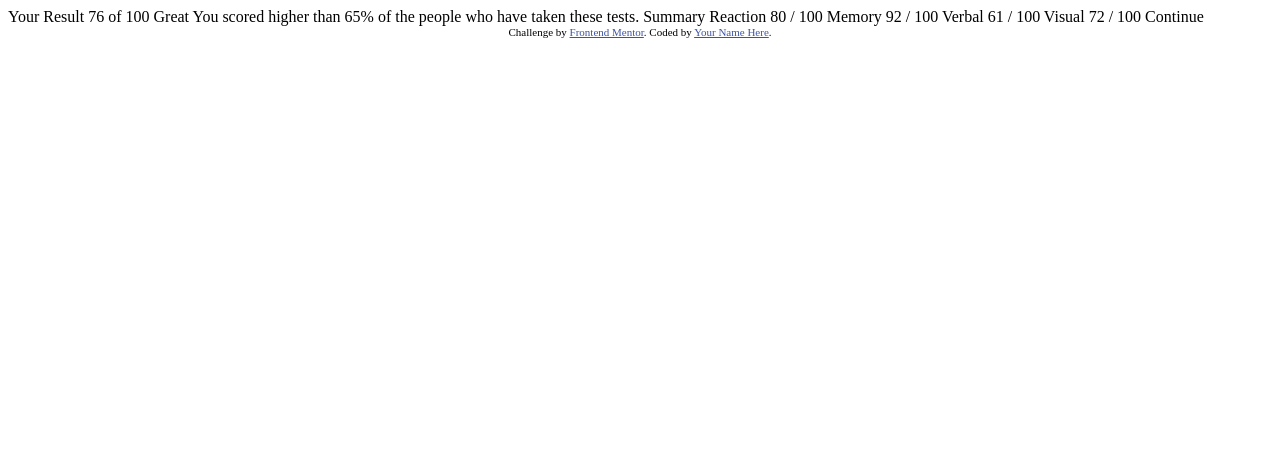
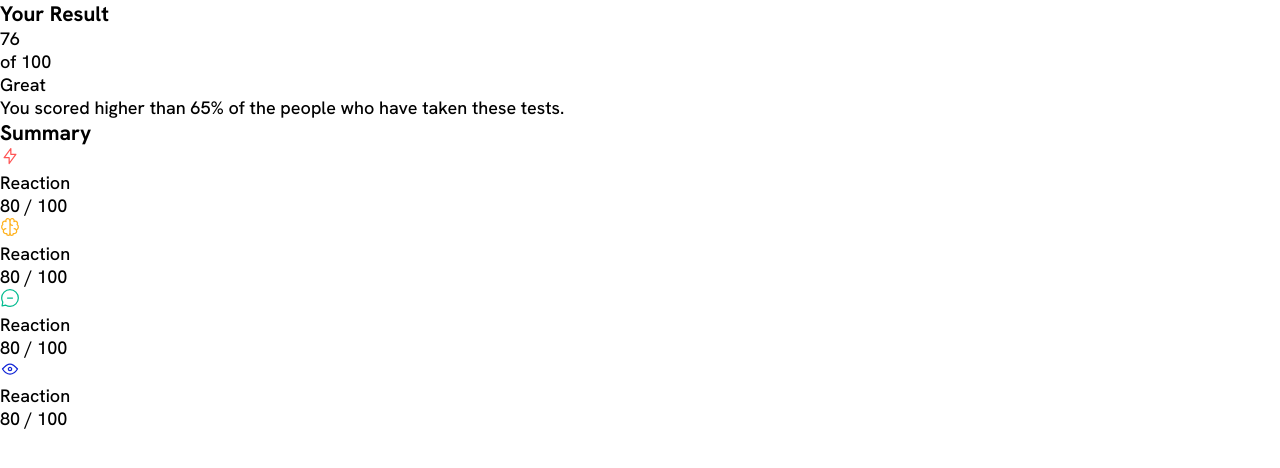
Before and after one commit to Kevin-Kigotho/results-summary, a plain HTML site: page index.html in a window 1280 px wide. Drawn offline with Linux system fonts and the light colour scheme.

Commit message:
Added HTML Structure and CSS variables, default body styles

```diff
--- a/css/style.css
+++ b/css/style.css
@@ -0,0 +1,46 @@
+@import url('https://fonts.googleapis.com/css2?family=Hanken+Grotesk:wght@500;700;800&display=swap');
+
+:root {
+    --pri-red: hsl(0, 100%, 67%); /* Reaction */
+    --pri-orange-yellow: hsl(39, 100%, 56%); /* Memory */
+    --pri-green-teel:  hsl(166, 100%, 37%); /* Verbal */
+    --pri-cobalt-blue: hsl(234, 85%, 45%); /*Visual*/
+
+    --pri-bg-red: hsl(0, 100%, 67%); /* Reaction */
+    --pri-bg-orange-yellow: hsl(39, 100%, 56%); /* Memory */
+    --pri-bg-green-teel:  hsl(166, 100%, 37%); /* Verbal */
+    --pri-bg-cobalt-blue: hsl(234, 85%, 45%); /*Visual*/
+
+    /* Gradients */
+    --bg-light-slate-blue: hsl(252, 100%, 67%);
+    --bg-light-royal-blue: hsl(241, 81%, 54%);
+
+    --circle-violet-blue: hsla(256, 72%, 46%, 1);
+    --circle-persian-blue: hsla(241, 72%, 46%, 0);
+
+    /* Neutral */
+    --white: hsl(0, 0%, 100%);
+    --pale-blue: hsl(221, 100%, 96%);
+    --light-lavender: hsl(241, 100%, 89%);
+    --dark-gray-blue: hsl(224, 30%, 27%);
+}
+
+*,
+*::before,
+*::after {
+    margin: 0;
+    padding: 0;
+    box-sizing: border-box;
+}
+
+body {
+    font-family: 'Hanken Grotesk', sans-serif;
+    font-size: 1.125rem; /* 18px */
+}
+
+
+
+
+
+.attribution { font-size: 11px; text-align: center; }
+.attribution a { color: hsl(228, 45%, 44%); }
--- a/index.html
+++ b/index.html
@@ -7,41 +7,78 @@
   <link rel="icon" type="image/png" sizes="32x32" href="./assets/images/favicon-32x32.png">
 
   <title>Frontend Mentor | Results summary component</title>
-
-  <!-- Feel free to remove these styles or customise in your own stylesheet 👍 -->
-  <style>
-    .attribution { font-size: 11px; text-align: center; }
-    .attribution a { color: hsl(228, 45%, 44%); }
-  </style>
+  <link rel="stylesheet" href="css/style.css">
 </head>
 <body>
 
-  Your Result
-  76
-  of 100
 
-  Great
-  You scored higher than 65% of the people who have taken these tests.
 
-  Summary
-
-  Reaction
-  80 / 100
-
-  Memory
-  92 / 100
-
-  Verbal
-  61 / 100
-
-  Visual
-  72 / 100
-
-  Continue
-
+  <main>
+    <div class="card">
+      <div class="result">
+        <h3 class="heading result-heading"> Your Result</h2>
+        <div class="points">
+          <p class="point">76</p>
+          <p><span>of 100</span></p>
+        </div>
+        <p class="comment">Great</p>
+        <p class="statistics">You scored higher than 65% of the people who have taken these tests.</p>
+      </div>
+      <div class="summary">
+        <h3 class="heading summary-heading">Summary</h3>
+        <div class="categories">
+          <div class="category reaction">
+            <div class="image">
+              <div>
+                <img src="assets/images/icon-reaction.svg" alt="Reactions Icon">
+              </div>
+              <p>Reaction</p>
+            </div>
+            <div class="score">
+              <p>80 <span class="denom">/ 100</span></p>
+            </div>
+          </div>
+          <div class="category memory">
+            <div class="image">
+              <div>
+                <img src="assets/images/icon-memory.svg" alt="Memory Icon">
+              </div>
+              <p>Reaction</p>
+            </div>
+            <div class="score">
+              <p>80 <span class="denom">/ 100</span></p>
+            </div>
+          </div>
+          <div class="category verbal">
+            <div class="image">
+              <div>
+                <img src="assets/images/icon-verbal.svg" alt="verbal Icon">
+              </div>
+              <p>Reaction</p>
+            </div>
+            <div class="score">
+              <p>80 <span class="denom">/ 100</span></p>
+            </div>
+          </div>
+          <div class="category visual">
+            <div class="image">
+              <div>
+                <img src="assets/images/icon-visual.svg" alt="Visual Icon">
+              </div>
+              <p>Reaction</p>
+            </div>
+            <div class="score">
+              <p>80 <span class="denom">/ 100</span></p>
+            </div>
+          </div>
+        </div>
+      </div>
+    </div>
+  </main>
+<!--
   <div class="attribution">
     Challenge by <a href="https://www.frontendmentor.io?ref=challenge" target="_blank">Frontend Mentor</a>.
     Coded by <a href="#">Your Name Here</a>.
-  </div>
+  </div> -->
 </body>
 </html>
```
